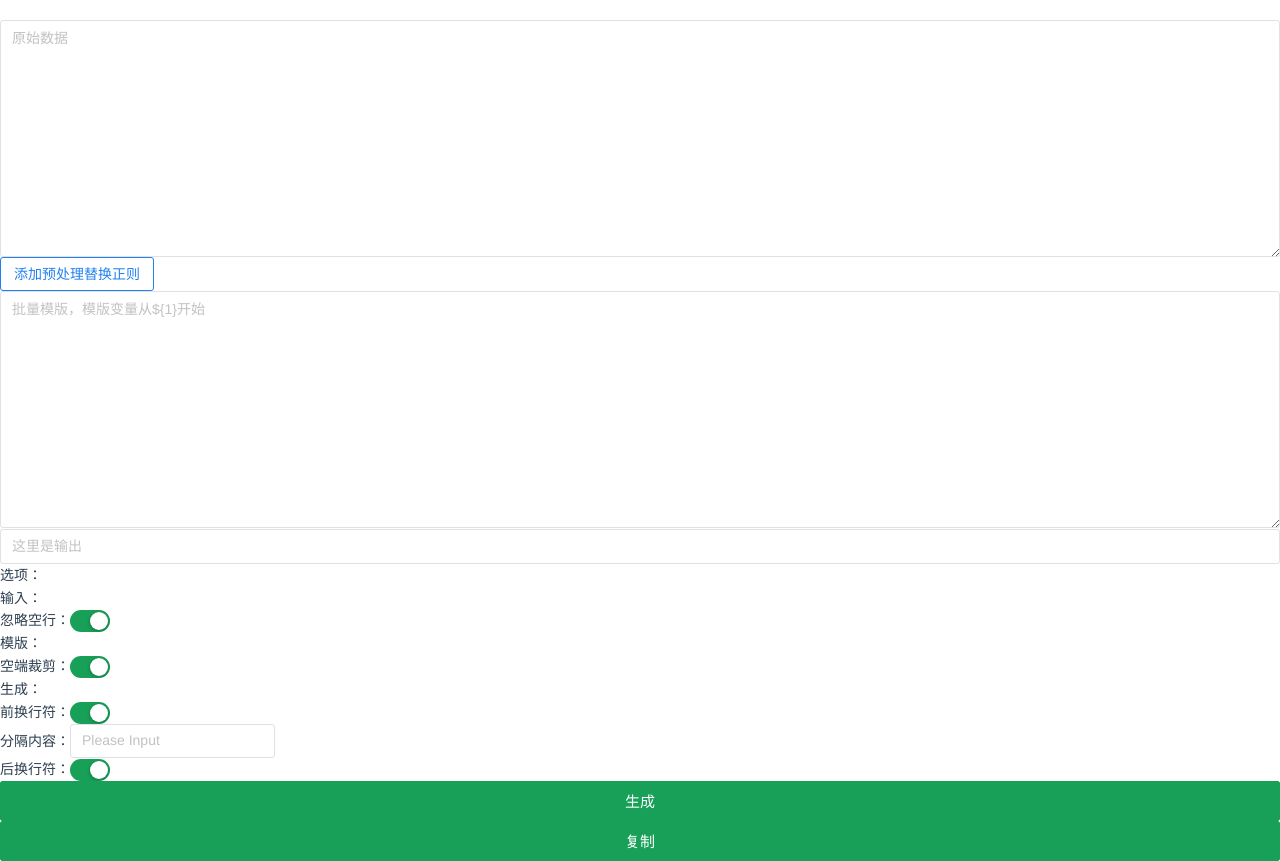
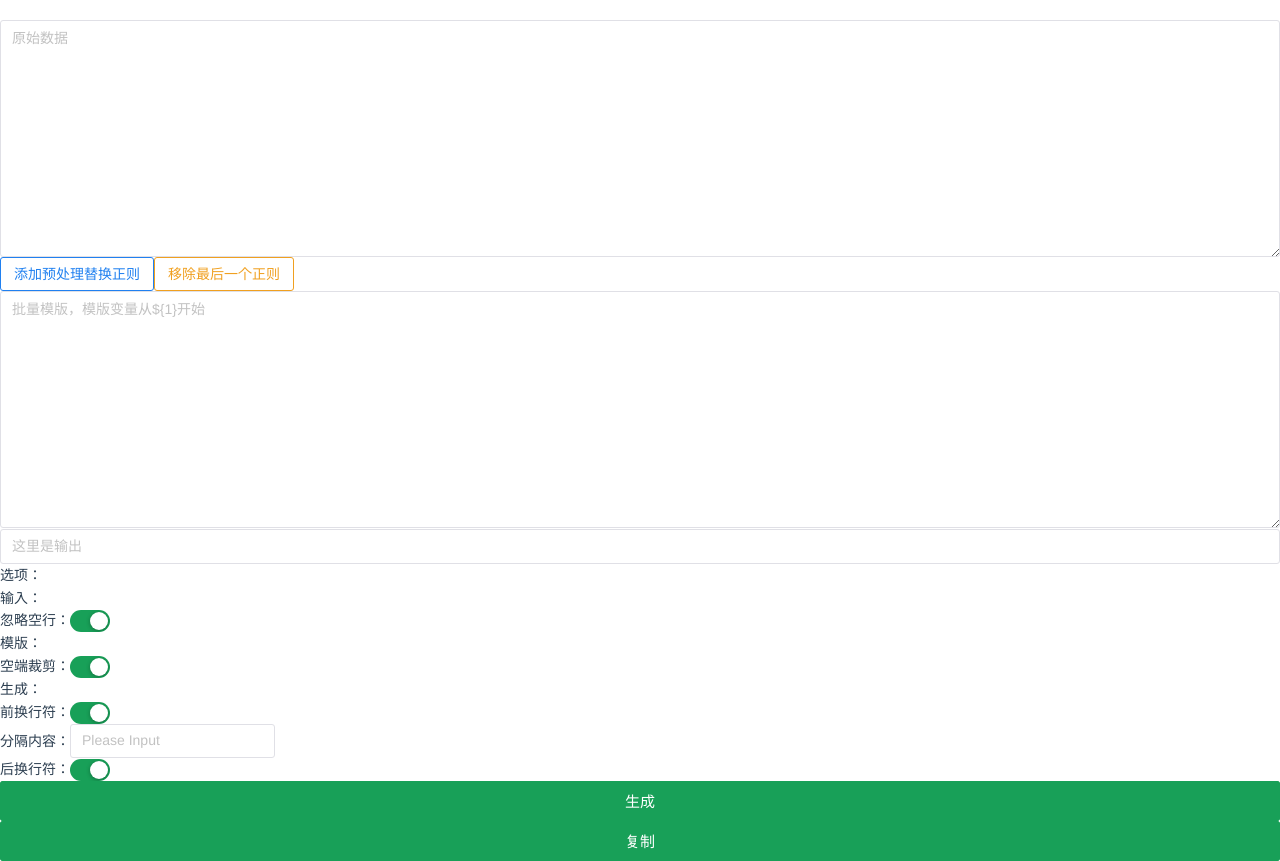
Before and after one commit to UnluckyNinja/text-batch-gen, a Vue app: page / in a window 1280 px wide. Built offline with nearby package versions, Linux system fonts and the light colour scheme; the HTML template or start-up script is replaced by a standard one.

Commit message:
can now reduce regex list

```diff
--- a/src/App.vue
+++ b/src/App.vue
@@ -33,9 +33,11 @@ import OptionsList from './components/OptionsList.vue'
 const rawData = useStorage('rawData','')
 const regexPairs = useStorage('regexPairs',[] as string[][]).value
 const template = useStorage('template','')
+const regexPairsSize = useStorage('regexPairsSize', 0)
 provide('rawData', rawData)
 provide('regexPairs', regexPairs)
 provide('template', template)
+provide('regexPairsSize', regexPairsSize)
 
 const output = useStorage('output', '')
 
@@ -73,7 +75,7 @@ const generateOutput = () => {
     }
     eles.forEach((val, i) => {
       let finalVal = val
-      if (regexPairs[i] && regexPairs[i][0] && regexPairs[i][1]) {
+      if (i < regexPairsSize.value && regexPairs[i] && regexPairs[i][0] && regexPairs[i][1]) {
         finalVal = val.replaceAll(new RegExp(regexPairs[i][0], 'g'), regexPairs[i][1])
       }
       temp = temp.replaceAll(new RegExp('(?<!\\\\)((?:\\\\{2})*)\\$\\{' + (i + 1) + '\\}', 'g'), '$1' + finalVal.replaceAll('$', '$$')) // (?<!\\)(?:\\{2})*\$\{\d+\}
--- a/src/components/OptionsList.vue
+++ b/src/components/OptionsList.vue
@@ -44,7 +44,7 @@ let options = inject<Ref<any>>('options') as any
 </script>
 
 <style lang="postcss" scoped>
-.option-input {
+.comp-root .option-input {
   @apply w-auto;
 }
 </style>
--- a/src/components/RegexMatch.vue
+++ b/src/components/RegexMatch.vue
@@ -5,25 +5,25 @@
       <n-input v-model:value="regexPairs[i - 1][0]" placeholder="匹配正则" />
       <n-input v-model:value="regexPairs[i - 1][1]" placeholder="替换正则" />
     </n-input-group>
-    <div class="m-4 text-center">
+    <div class="m-4 flex justify-evenly">
       <n-popover trigger="hover" :delay="500">
         <template #trigger>
           <n-button @click="addRegex" type="info" ghost>添加预处理替换正则</n-button>
         </template>
         <span>每个正则对应每行第n项元素</span>
       </n-popover>
+      <n-button @click="dataSize -= 1" type="warning" ghost>移除最后一个正则</n-button>
     </div>
   </div>
 </template>
 
 <script lang="ts" setup>
-import { inject } from 'vue'
+import { inject, ref, Ref } from 'vue'
 import { NInput, NButton, NInputGroup, NInputGroupLabel, NPopover } from 'naive-ui'
-import { useStorage } from '@vueuse/core'
 
 
 const regexPairs = inject<string[][]>('regexPairs', [])
-const dataSize = useStorage('regexPairsSize', 0)
+const dataSize = inject<Ref<number>>('regexPairsSize', ref(0))
 
 const addRegex = () => {
   dataSize.value += 1
```
